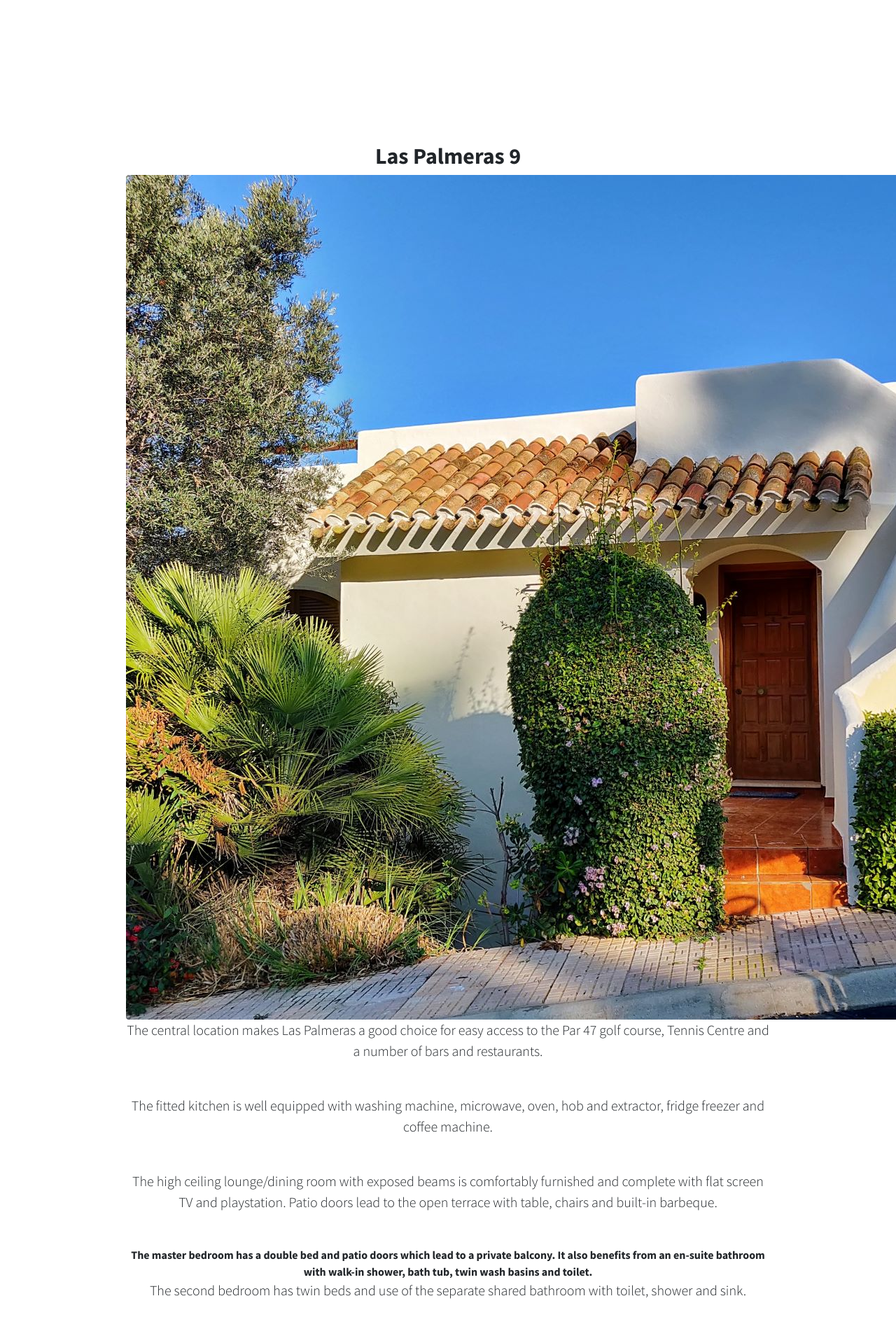
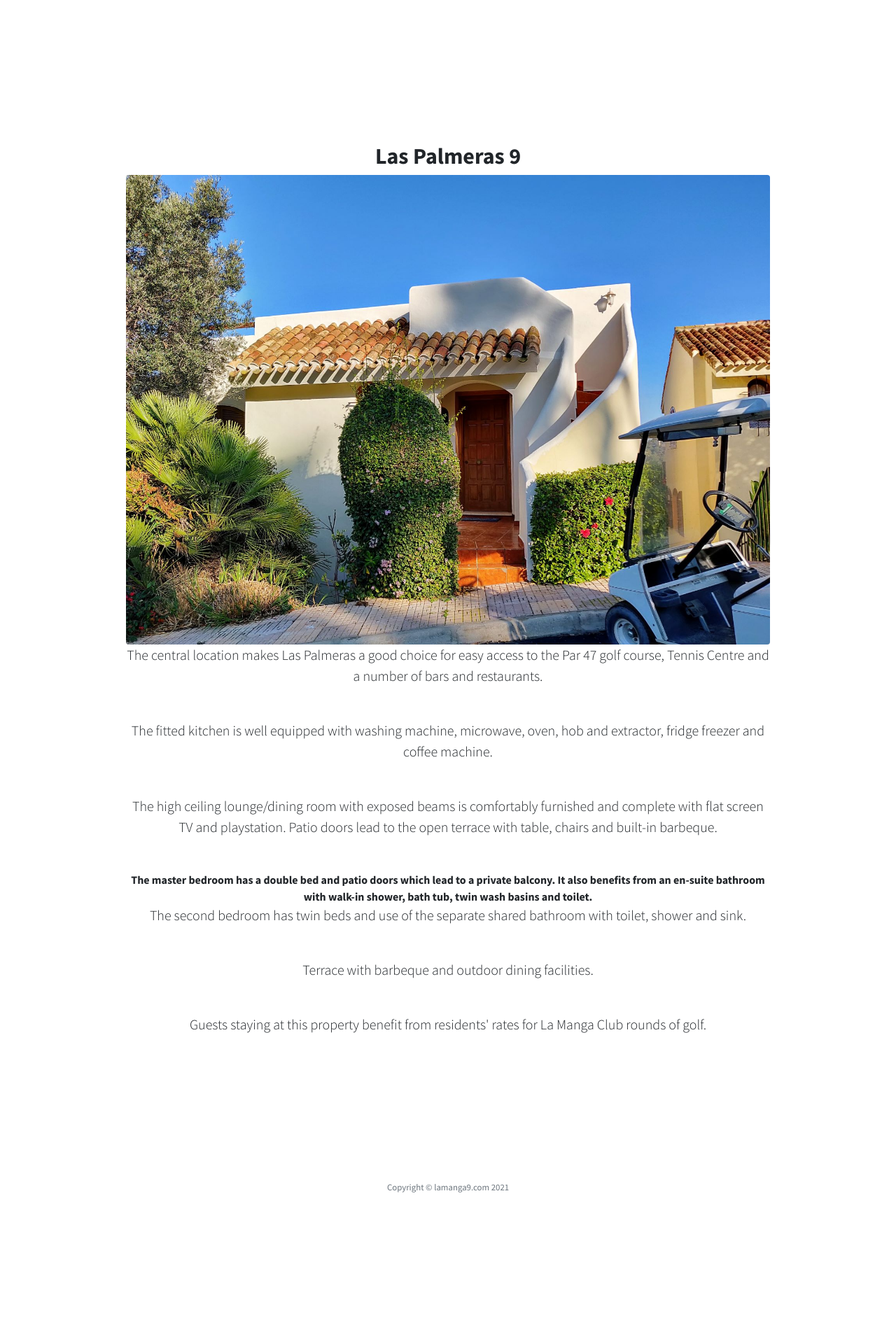
Before and after one commit to richsteer/richsteer.github.io, a Jekyll site: the page built from index.html, in a window 1280 px wide. Shown: the part 1800-3712 px from the top of the page at 70% size. Built offline with Jekyll 4.4.1, drawn with Linux system fonts in a browser that asks for light colours; after the commit the page ends 3586 px from its top, so only the background shows below that.

Commit message:
Update index.html

```diff
--- a/index.html
+++ b/index.html
@@ -47,7 +47,7 @@
                 <div class="col-lg-10 mx-auto">
                     <h2>Las Palmeras 9</h2>
 
-                    <img src="assets/img/la-manga-club-villa-las-palmeras-9.jpg" class="rounded mx-auto">
+                    <img src="assets/img/la-manga-club-villa-las-palmeras-9.jpg" class="rounded img-fluid">
 
                     <p class="lead mb-5">
                         The central location makes Las Palmeras a good choice for easy access to the  Par 47 golf course, Tennis Centre and a number of bars and restaurants.
```
